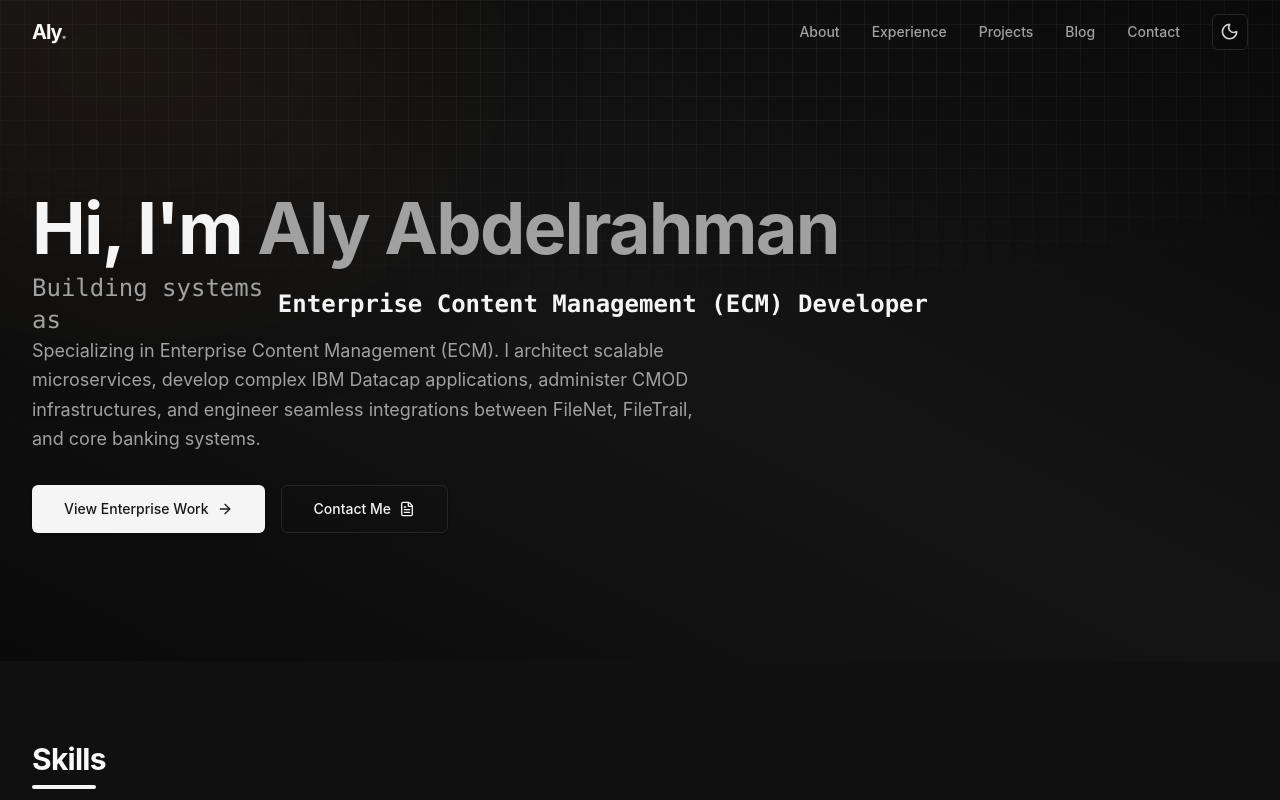
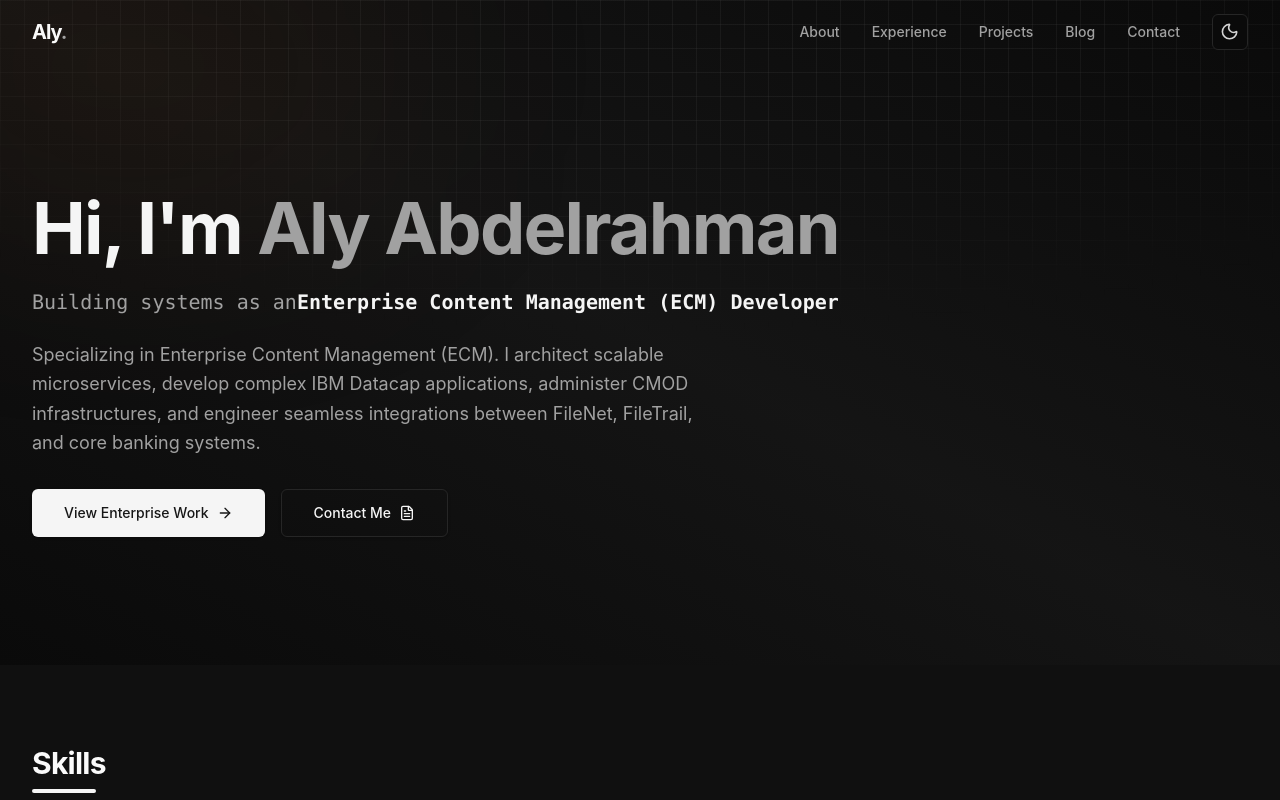
Before and after one commit to AlyAbokhdra/Aly-Abdelrahman-Portfolio, a Next.js app: page / in a window 1280 px wide. Shown: the top 800 px of the page. Built offline with nearby package versions, Linux system fonts and the light colour scheme.

Commit message:
fixed SEO Image

```diff
--- a/app/layout.tsx
+++ b/app/layout.tsx
@@ -7,16 +7,17 @@ import { BinarySpotlight } from '@/components/binary-spotlight';
 import { Analytics } from '@vercel/analytics/react';
 
 export const metadata: Metadata = {
-  title: 'Aly Abdelrahman - Portfolio',
-  description: 'Portfolio website for Aly Abdelrahman, Associate Software Engineer & ECM Technical Consultant.',
+  metadataBase: new URL('https://aly-abdelrahman-portfolio.vercel.app'),
+  title: 'Aly Abdelrahman | ECM Consultant & Software Engineer',
+  description: 'Enterprise architecture, ECM consulting, and full-stack engineering portfolio.',
   openGraph: {
     title: 'Aly Abdelrahman | ECM Consultant & Software Engineer',
     description: 'Enterprise architecture, ECM consulting, and full-stack engineering portfolio.',
-    url: 'https://alydevs.com',
+    url: 'https://aly-abdelrahman-portfolio.vercel.app',
     siteName: 'Aly Abdelrahman Portfolio',
     images: [
       {
-        url: 'https://alydevs.com/opengraph-image.png',
+        url: '/opengraph-image.png',
         width: 1200,
         height: 630,
         alt: 'Aly Abdelrahman - Portfolio Preview',
@@ -24,11 +25,6 @@ export const metadata: Metadata = {
     ],
     locale: 'en_US',
     type: 'website',
-  },
-  twitter: {
-    card: 'summary_large_image',
-    title: 'Aly Abdelrahman - Portfolio',
-    description: 'Portfolio website for Aly Abdelrahman, Associate Software Engineer & ECM Technical Consultant.',
   },
 };
 
--- a/components/AnimatedRole.tsx
+++ b/components/AnimatedRole.tsx
@@ -29,7 +29,7 @@ export function AnimatedRole() {
   }
 
   return (
-    <span className="inline-block relative">
+    <span className="inline-block relative w-full sm:w-auto">
       <AnimatePresence>
         <motion.span
           key={index}
@@ -37,12 +37,13 @@ export function AnimatedRole() {
           animate={{ opacity: 1, y: 0, filter: "blur(0px)" }}
           exit={{ opacity: 0, y: -15, filter: "blur(4px)" }}
           transition={{ duration: 0.4, ease: "easeInOut" }}
-          className="inline-block absolute left-0 top-0 whitespace-nowrap text-neutral-900 dark:text-neutral-100 font-semibold"
+          className="inline-block absolute left-0 top-0 text-neutral-900 dark:text-neutral-100 font-semibold w-full sm:w-auto"
         >
           {roles[index]}
         </motion.span>
       </AnimatePresence>
-      <span className="invisible pointer-events-none whitespace-nowrap" aria-hidden="true">
+      {/* Invisible placeholder utilizing the longest string and allowing natural wrap */}
+      <span className="invisible pointer-events-none w-full sm:w-auto block sm:inline-block" aria-hidden="true">
         Enterprise Content Management (ECM) Developer
       </span>
     </span>
--- a/components/sections/hero.tsx
+++ b/components/sections/hero.tsx
@@ -50,8 +50,8 @@ export function Hero() {
           </motion.div>
 
           <motion.div variants={itemVariants}>
-            <h2 className="text-xl sm:text-2xl font-mono text-neutral-500 dark:text-neutral-400 mb-4 h-8 flex items-center">
-              <span>Building systems as&nbsp;</span>
+            <h2 className="text-base sm:text-xl font-mono text-neutral-500 dark:text-neutral-400 mb-6 flex flex-col sm:flex-row sm:items-center h-auto min-h-[4rem] sm:min-h-0">
+              <span className="mb-1 sm:mb-0">Building systems as an{" "}</span>
               <AnimatedRole />
             </h2>
             <p className="text-lg text-neutral-500 dark:text-neutral-400 mb-8 max-w-2xl leading-relaxed">
```
Also changed, not shown: public/opengraph-image.jpg (added).
